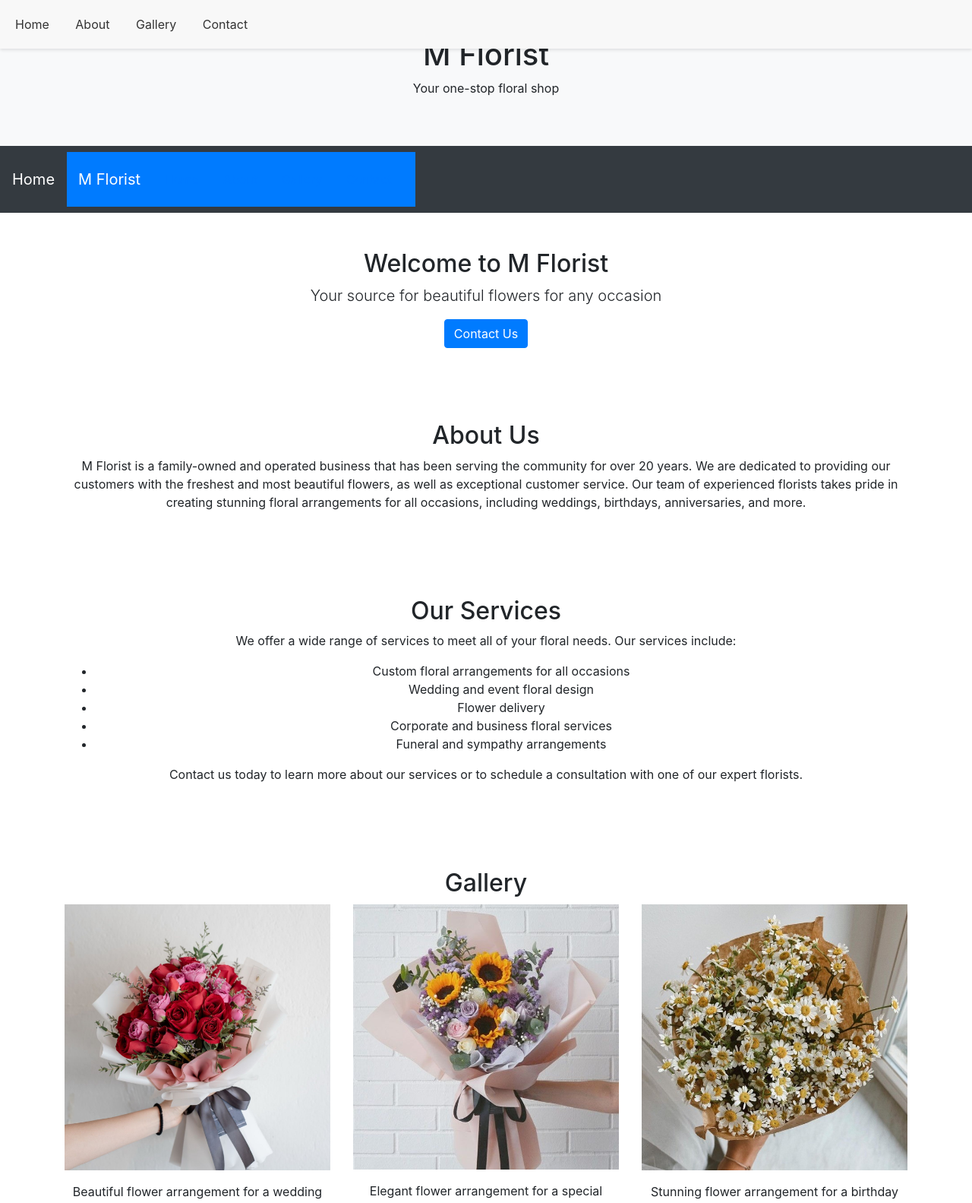
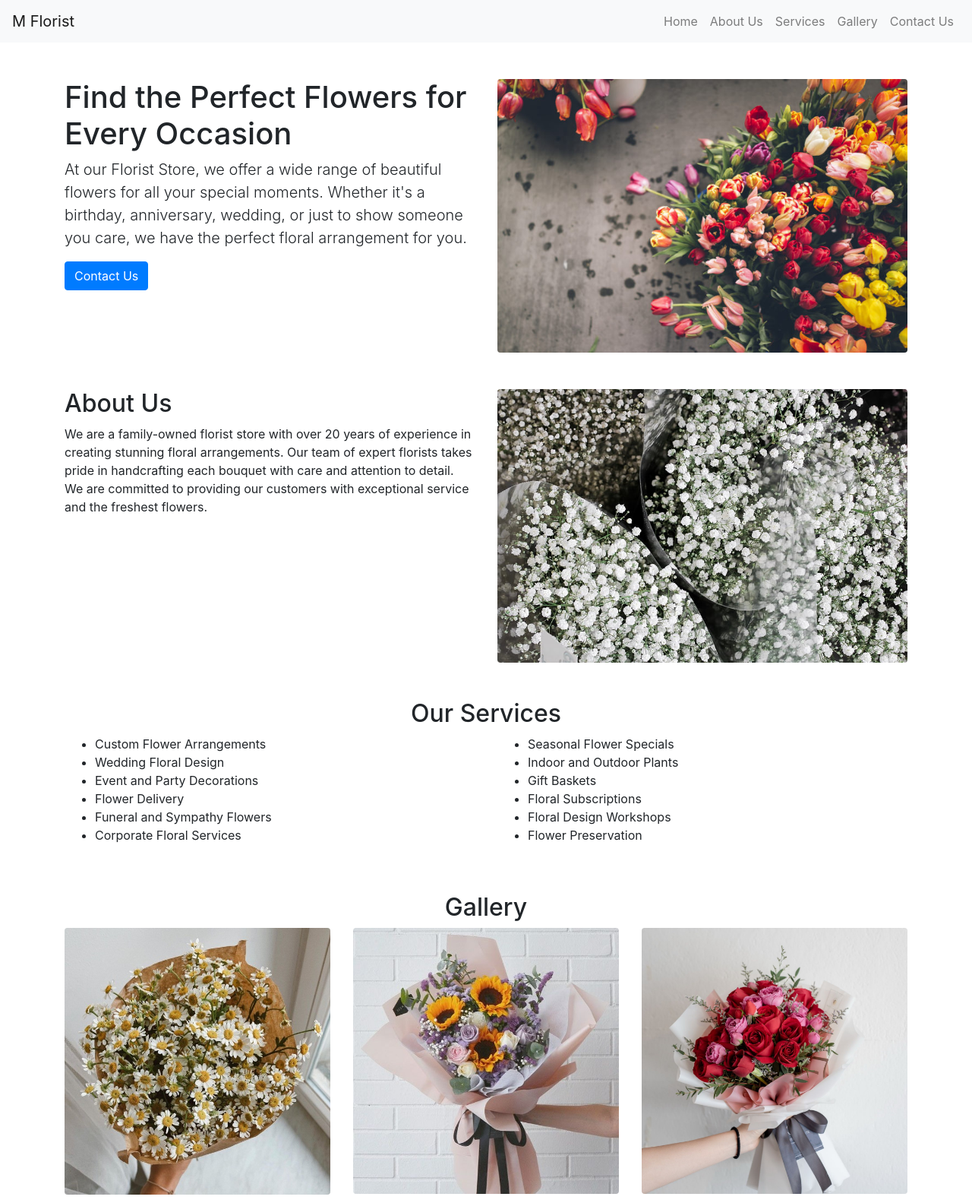
Before and after one commit to yitinglow2001/yitinglow2001.github.io, a plain HTML site: page index.html in a window 1280 px wide. Shown: the top 1583 px of the page at 76% size. Drawn offline with nearby package versions, Linux system fonts and the light colour scheme.

Commit message:
Update index.html

```diff
--- a/index.html
+++ b/index.html
@@ -1,144 +1,160 @@
 <!DOCTYPE html>
-<html>
+<html lang="en">
+
     <head>
-    <meta charset="utf-8">
-    <title>M Florist - Your Go-To Florist Shop</title>
+        <meta charset="UTF-8">
+        <title>M Florist | Online Florist Malaysia </title>
         <meta name="keywords" content="florist shop, flower arrangements, wedding flowers, event decorations, funeral flowers, corporate floral services, gift baskets, flower preservation">
   <meta name="description" content="M Florist offers a wide range of beautiful flowers for all your special moments. Custom flower arrangements, wedding floral design, event decorations, flower delivery, and more.">
         <link rel="stylesheet" href="https://maxcdn.bootstrapcdn.com/bootstrap/4.5.2/css/bootstrap.min.css">
+      <!-- Google tag (gtag.js) -->
+        <script async src="https://www.googletagmanager.com/gtag/js?id=G-6B676C3Y23"></script>
+        <script>
+          window.dataLayer = window.dataLayer || [];
+          function gtag(){dataLayer.push(arguments);}
+          gtag('js', new Date());
+
+          gtag('config', 'G-6B676C3Y23');
+        </script>
     </head>
     <style>
-    .scroll-menu {
-  position: fixed;
-  top: 0;
-  left: 0;
-  width: 100%;
-  background-color: #f8f8f8;
-  z-index: 1000;
-  padding: 10px;
-  box-shadow: 0 2px 4px rgba(0, 0, 0, 0.1);
+        /* Change color of scroll menu bar */
+        ::-webkit-scrollbar {
+            width: 8px;
         }
 
-.scroll-menu a {
-  display: inline-block;
-  padding: 10px;
-  margin-right: 10px;
-  color: #333;
-  text-decoration: none;
-  transition: all 0.3s ease;
+        ::-webkit-scrollbar-thumb {
+            background-color: #f8a5c2; /* Change to your desired color */
+            border-radius: 4px;
         }
 
-.scroll-menu a:hover {
-  color: #666;
+        ::-webkit-scrollbar-thumb:hover {
+            background-color: #f5587b; /* Change to your desired color on hover */
         }
     </style>
     <body>
-    <header class="bg-light text-center py-5">
-        <h1>M Florist</h1>
-        <p>Your one-stop floral shop</p>
-    </header>
-    <nav class="navbar navbar-expand-md bg-dark navbar-dark">
-        <a class="navbar-brand" href="#">Home</a>
-        <button class="navbar-toggler" type="button" data-toggle="collapse" data-target="#collapsibleNavbar">
+        <header>
+            <nav class="navbar navbar-expand-lg navbar-light bg-light">
+                <a class="navbar-brand" href="#home">M Florist</a>
+                <button class="navbar-toggler" type="button" data-toggle="collapse" data-target="#navbarNav"
+                        aria-controls="navbarNav" aria-expanded="false" aria-label="Toggle navigation">
                     <span class="navbar-toggler-icon"></span>
                 </button>
-        <section id="nav" class="bg-primary text-white py-3">
-            <nav class="container">
-                <a href="#home" class="navbar-brand">M Florist</a>
-                <ul class="nav justify-content-end">
+                <div class="collapse navbar-collapse" id="navbarNav">
+                    <ul class="navbar-nav ml-auto">
                         <li class="nav-item">
                             <a class="nav-link" href="#home">Home</a>
                         </li>
                         <li class="nav-item">
-                        <a class="nav-link" href="#about">About</a>
+                            <a class="nav-link" href="#about">About Us</a>
+                        </li>
+                        <li class="nav-item">
+                            <a class="nav-link" href="#services">Services</a>
                         </li>
                         <li class="nav-item">
                             <a class="nav-link" href="#gallery">Gallery</a>
                         </li>
                         <li class="nav-item">
-                        <a class="nav-link" href="#contact">Contact</a>
+                            <a class="nav-link" href="#contact">Contact Us</a>
                         </li>
                     </ul>
-            </nav>
-        </section>
-    </nav>
-</section>
-<div id="scrollMenu" class="scroll-menu">
-  <a href="#home">Home</a>
-  <a href="#about">About</a>
-  <a href="#gallery">Gallery</a>
-  <a href="#contact">Contact</a>
                 </div>
             </nav>
-    <section id="home" class="container text-center py-5">
-        <h2>Welcome to M Florist</h2>
-        <p class="lead">Your source for beautiful flowers for any occasion</p>
-        <a href="#contact" class="btn btn-primary">Contact Us</a>
-    </section>
-    <section id="about" class="container text-center py-5">
-        <h2>About Us</h2>
-        <p>M Florist is a family-owned and operated business that has been serving the community for over 20 years.
-            We are dedicated to providing our customers with the freshest and most beautiful flowers, as well as
-            exceptional customer service. Our team of experienced florists takes pride in creating stunning floral
-            arrangements for all occasions, including weddings, birthdays, anniversaries, and more.</p>
-    </section>
-    <section id="services" class="container text-center py-5">
-        <h2>Our Services</h2>
-        <p>We offer a wide range of services to meet all of your floral needs. Our services include:</p>
-        <ul>
-            <li>Custom floral arrangements for all occasions</li>
-            <li>Wedding and event floral design</li>
-            <li>Flower delivery</li>
-            <li>Corporate and business floral services</li>
-            <li>Funeral and sympathy arrangements</li>
-        </ul>
-        <p>Contact us today to learn more about our services or to schedule a consultation with one of our expert
-            florists.</p>
-    </section>
-    <section id="gallery" class="container text-center py-5">
-        <h2>Gallery</h2>
+        </header>
+        <section id="home" class="container mt-5">
             <div class="row">
-            <div class="col-md-4">
-                <img src="rosesbouquet.jpg" alt="Flower arrangement 1" class="img-fluid">
-                <p class="mt-3">Beautiful flower arrangement for a wedding</p>
-
+                <div class="col-md-6">
+                    <h1>Find the Perfect Flowers for Every Occasion</h1>
+                    <p class="lead">At our Florist Store, we offer a wide range of beautiful flowers for all your special moments.
+                        Whether it's a birthday, anniversary, wedding, or just to show someone you care, we have the perfect floral
+                        arrangement for you.</p>
+                    <a class="btn btn-primary" href="#contact">Contact Us</a>
                 </div>
-            <div class="col-md-4">
-                <img src="sunflowerbouquet.jpg" alt="Flower arrangement 2" class="img-fluid">
-                <p class="mt-3">Elegant flower arrangement for a special event</p>
-            </div>
-            <div class="col-md-4">
-                <img src="chamomilebouquet.jpg" alt="Flower arrangement 3" class="img-fluid">
-                <p class="mt-3">Stunning flower arrangement for a birthday celebration</p>
+                <div class="col-md-6">
+                    <img src="web_back.jpg" alt="Flower Arrangement" class="img-fluid rounded">
                 </div>
             </div>
         </section>
-    <section id="contact" class="container text-center py-5">
-        <h2>Contact Us</h2>
-        <p>If you have any questions or would like to inquire about our services, please don't hesitate to contact us.
-            You can reach us by phone, email, or by filling out the contact form below. We look forward to hearing
-            from you!</p>
+        <section id="about" class="container mt-5">
+            <div class="row">
+                <div class="col-md-6">
+                    <h2>About Us</h2>
+                    <p>We are a family-owned florist store with over 20 years of experience in creating stunning floral
+                        arrangements. Our team of expert florists takes pride in handcrafting each bouquet with care and attention
+                        to detail. We are committed to providing our customers with exceptional service and the freshest
+                        flowers.</p>
+                </div>
+                <div class="col-md-6">
+                    <img src="web_back2.jpg" alt="Flower Shop" class="img-fluid rounded">
+                </div>
+            </div>
+        </section>
+        <section id="services" class="container mt-5">
+            <h2 class="text-center">Our Services</h2>
+            <div class="row">
+                <div class="col-md-6">
+                    <ul>
+                        <li>Custom Flower Arrangements</li>
+                        <li>Wedding Floral Design</li>
+                        <li>Event and Party Decorations</li>
+                        <li>Flower Delivery</li>
+                        <li>Funeral and Sympathy Flowers</li>
+                        <li>Corporate Floral Services</li>
+                    </ul>
+                </div>
+                <div class="col-md-6">
+                    <ul>
+                        <li>Seasonal Flower Specials</li>
+                        <li>Indoor and Outdoor Plants</li>
+                        <li>Gift Baskets</li>
+                        <li>Floral Subscriptions</li>
+                        <li>Floral Design Workshops</li>
+                        <li>Flower Preservation</li>
+                    </ul>
+                </div>
+            </div>
+
+        </section>
+        <section id="gallery" class="container mt-5">
+            <h2 class="text-center">Gallery</h2>
+            <div class="row">
+                <div class="col-md-4">
+                    <img src="chamomilebouquet.jpg" alt="Bouquet 1" class="img-fluid rounded">
+                </div>
+                <div class="col-md-4">
+                    <img src="sunflowerbouquet.jpg" alt="Bouquet 2" class="img-fluid rounded">
+                </div>
+                <div class="col-md-4">
+                    <img src="rosesbouquet.jpg" alt="Bouquet 3" class="img-fluid rounded">
+                </div>
+            </div>
+        </section>
+        <section id="contact" class="container mt-5">
+            <h2 class="text-center">Contact Us</h2>
+            <p class="text-center">For inquiries, orders, or appointments, please fill out the form below or give us a call.</p>
             <form>
                 <div class="form-row">
                     <div class="form-group col-md-6">
-                    <input type="text" class="form-control" id="name" placeholder="Name">
+                        <label for="name">Name</label>
+                        <input type="text" class="form-control" id="name" placeholder="Full Name">
                     </div>
                     <div class="form-group col-md-6">
+                        <label for="email">Email</label>
                         <input type="email" class="form-control" id="email" placeholder="Email">
                     </div>
                 </div>
                 <div class="form-group">
-                <textarea class="form-control" id="message" rows="4" placeholder="Message"></textarea>
+                    <label for="message">Message</label>
+                    <textarea class="form-control" id="message" rows="4" placeholder="Your Message"></textarea>
                 </div>
-            <button type="submit" class="btn btn-primary">Submit</button>
+                <button type="submit" class="btn btn-primary">Send Message</button>
             </form>
         </section>
-    <footer class="bg-dark text-white text-center py-3">
-        <p>&copy; 2023 M Florist. All rights reserved.</p>
+        <footer class="text-center bg-light py-3">
+            <p>&copy; 2023 M Florist. All Rights Reserved. | Website by [Low Yi Ting]</p>
         </footer>
         <script src="https://code.jquery.com/jquery-3.5.1.slim.min.js"></script>
         <script src="https://cdn.jsdelivr.net/npm/@popperjs/core@2.9.1/dist/umd/popper.min.js"></script>
         <script src="https://maxcdn.bootstrapcdn.com/bootstrap/4.5.2/js/bootstrap.min.js"></script>
     </body>
-
 </html>
```
Lines whose indentation alone changed are shown as unchanged.
